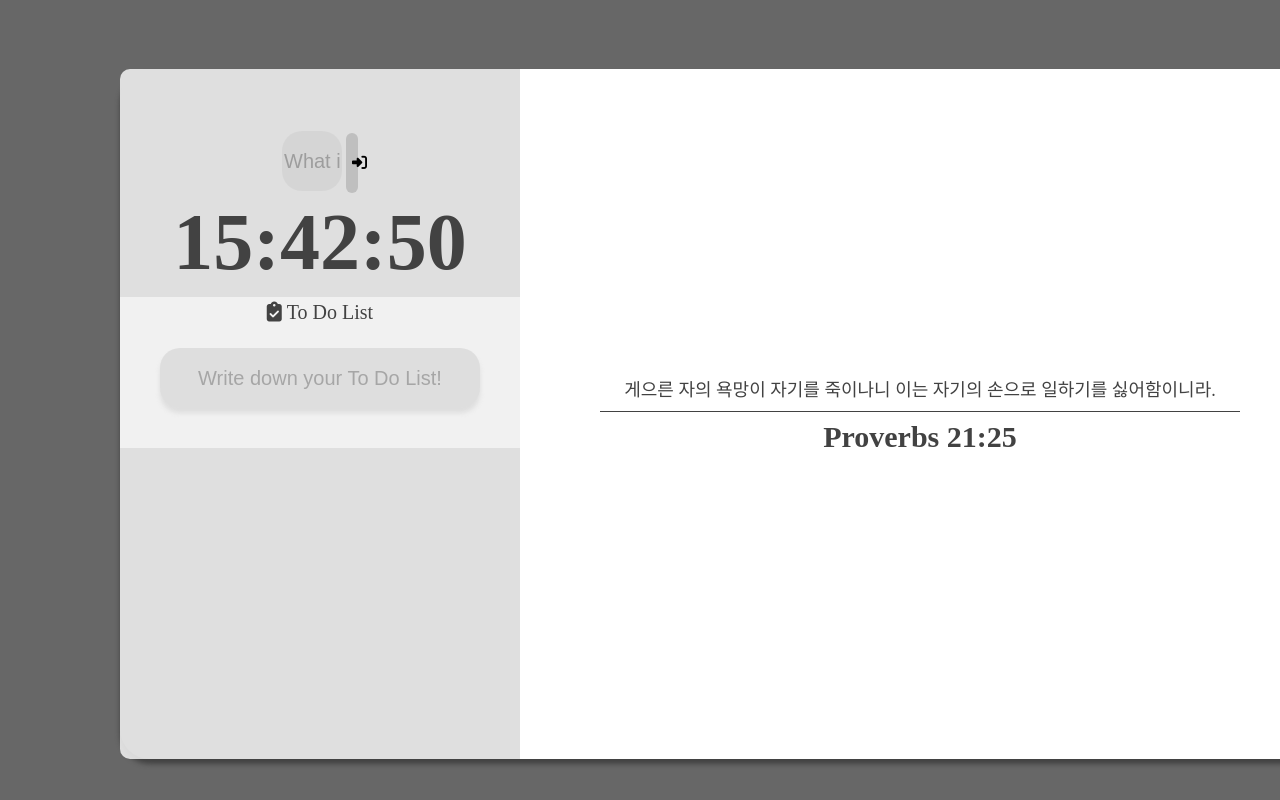
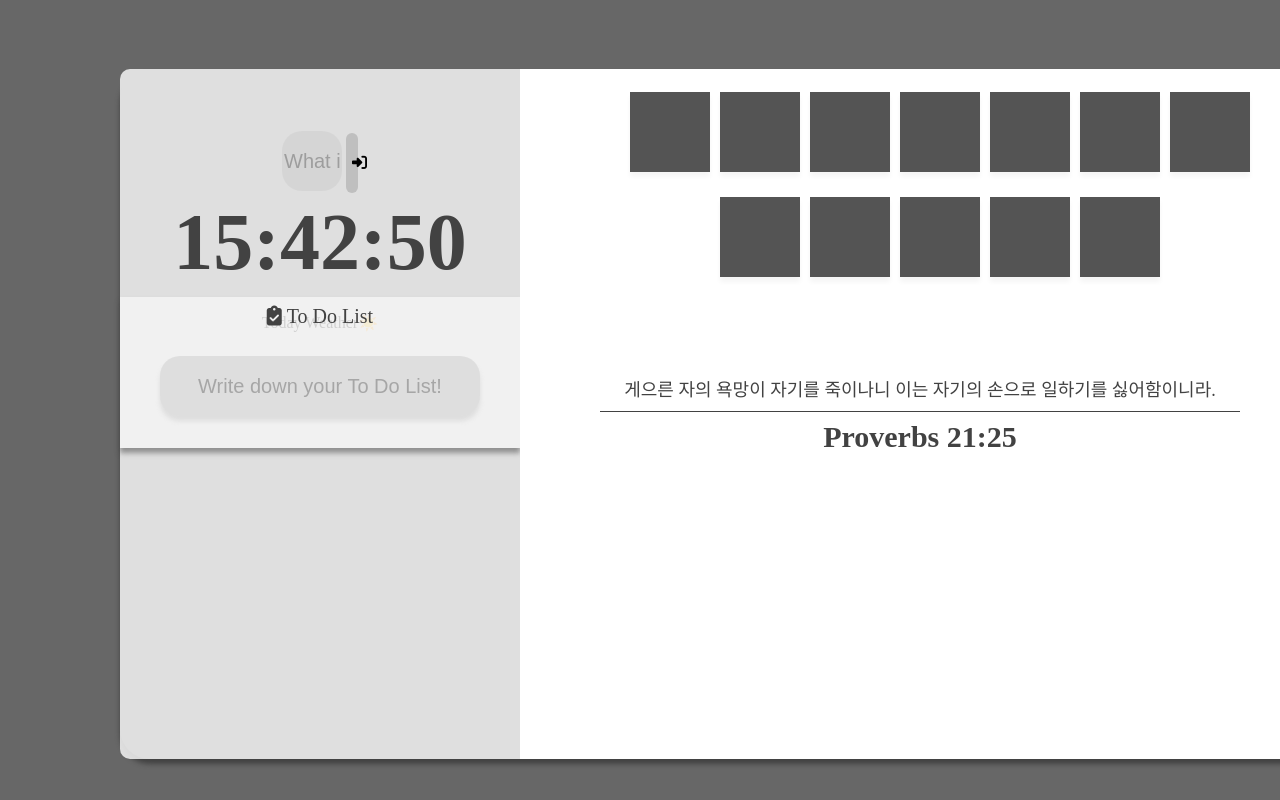
Before and after one commit to Y00NMIN/Clone-Chrom-app, a plain HTML site: page index.html in a window 1280 px wide. Shown: the top 800 px of the page. Drawn offline with Linux system fonts and the light colour scheme.

Commit message:
chore: shortcuts section

```diff
--- a/index.html
+++ b/index.html
@@ -18,6 +18,7 @@
 			    </form>
 			    <h1 id="greeting" class="hidden"></h1>
 			    <h2 id="clock">00:00:00</h2>
+						<div class="weather_info">Today Weather☀️</div>
 			    <div id="weather">
 			      <span></span>
 			      <span></span>
@@ -33,9 +34,20 @@
 			</section>
 
 			<section class="main_2">
-				<div class="shortcuts">
-
-				</div>
+				<ul class="shortcuts">
+					<li></li>
+					<li></li>
+					<li></li>
+					<li></li>
+					<li></li>
+					<li></li>
+					<li></li>
+					<li></li>
+					<li></li>
+					<li></li>
+					<li></li>
+					<li></li>
+				</ul>
 				<div class="quote">
 			    <div class="quote_word"></div>
 		      <div class="quote_human"></div>
--- a/main2.css
+++ b/main2.css
@@ -15,8 +15,30 @@
 }
 
 .shortcuts{
+	margin: 10px 40px;
+	display:flex;
+	flex-wrap: wrap;
+	align-items: center;
+	justify-content: center;
+	list-style:none;
+}
 
+.shortcuts li{
+	margin: 0 5px;
+	display:block;
+	height: 80px;
+	width: 80px;
+	background-color: rgba(66, 66, 66, 0.9);
+	box-shadow: 0px 5px 5px rgba(245, 245, 245, 1);
 }
+
+
+
+.shortcuts ::after{
+	content="";
+	padding-left: 10px;
+}
+
 /* quote */
 .quote{
 	display:flex;
--- a/style.css
+++ b/style.css
@@ -62,6 +62,9 @@
   text-align: center;
 }
 
+.info .weather_info{
+	text-align: center;
+}
 
 /* todo section */
 
@@ -106,7 +109,7 @@
 
 /*------------------------------greeting-------------------------------*/
 #greeting{
-	font-size: 40px;
+	font-size: 30px;
   text-align: center;
   color: #424242;
 }
@@ -137,13 +140,14 @@
 /*----------------------------------todo-list--------------------------*/
 .Todo{
 	background-color: rgba(245, 245, 245, 0.85);
+	box-shadow: 0px 5px 5px rgba(66, 66, 66, 0.5);
 }
 
 .todo-list-title{
   color: #424242;
   font-size: 20px;
   text-align: center;
-  padding: 4px 0;
+  padding: 8px 0;
 }
 
 .todo-list-title i{
@@ -154,7 +158,7 @@
   color: #424242;
   list-style: none;
   text-align: center;
-  padding: 10px 0 10px 0;
+  padding: 6px 0;
   font-size: 25px;
 	border-radius: 10px;
 	max-height: 100%;
```
